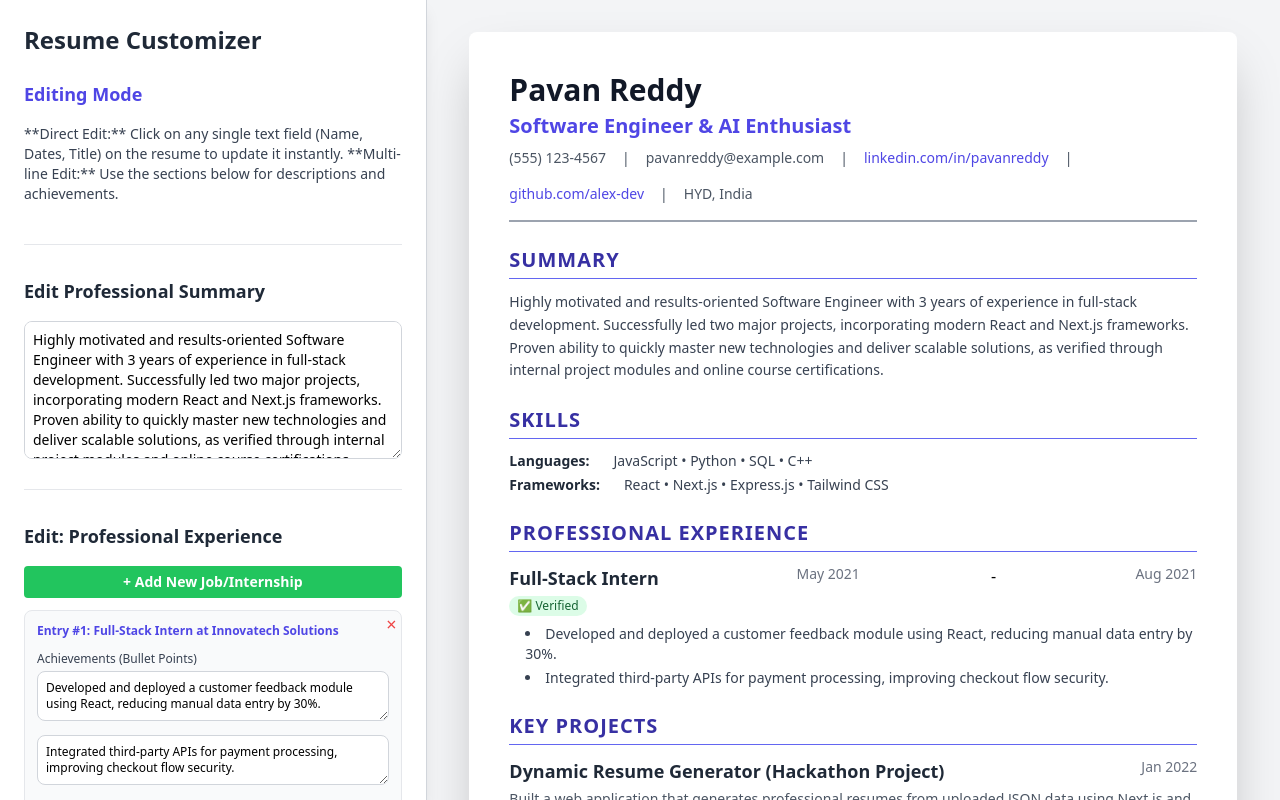
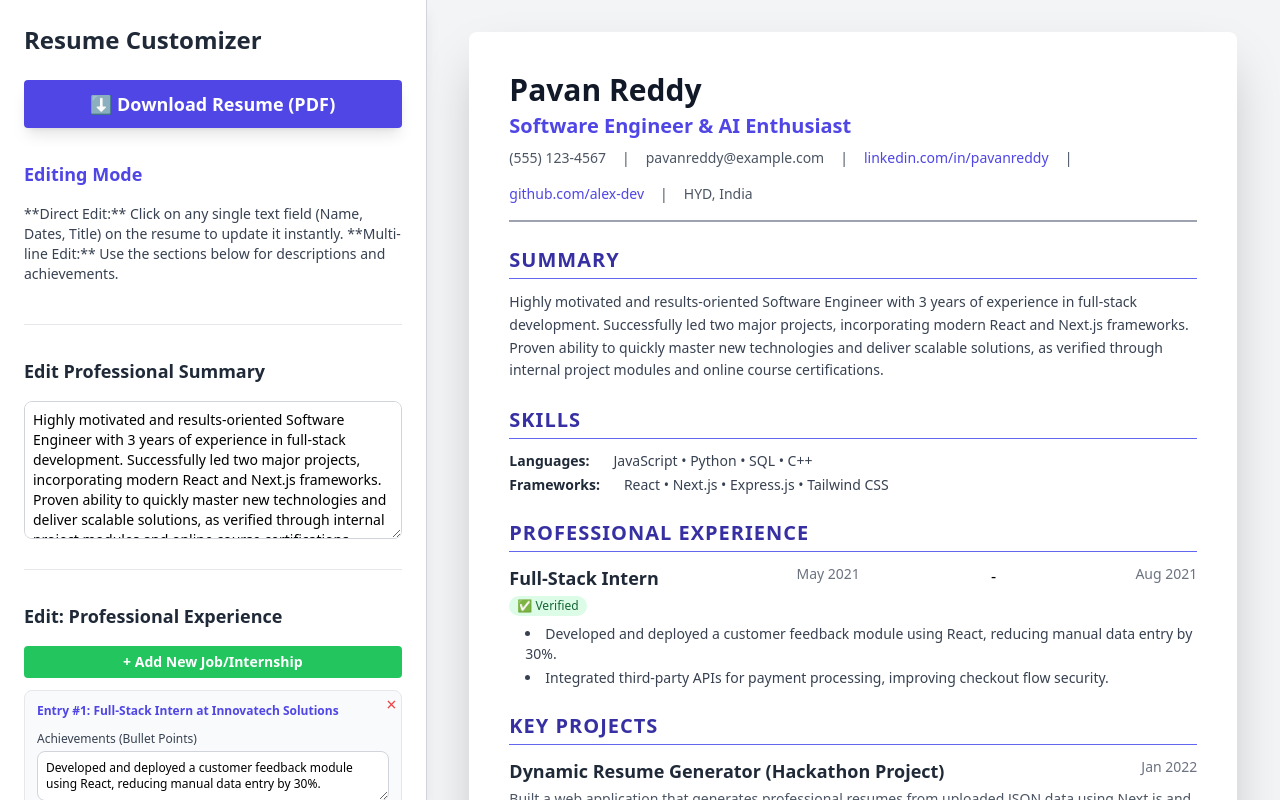
Before and after one commit to PavanReddy2802/resume-builder-ui-trial, a Next.js app: page / in a window 1280 px wide. Shown: the top 800 px of the page. Built offline with nearby package versions, Linux system fonts and the light colour scheme.

Commit message:
also page.tsx changes

```diff
--- a/app/page.tsx
+++ b/app/page.tsx
@@ -5,6 +5,10 @@
 import { useState } from 'react';
 import { mockResumeData } from "../data/mockResumeData";
 import React from 'react';
+// NEW IMPORTS: For PDF download functionality
+import html2canvas from 'html2canvas';
+import jsPDF from 'jspdf';
+
 
 // --- Initializing data for editable headings ---
 const initialHeadings = {
@@ -58,6 +62,45 @@ export default function Home() {
   const [paperBg, setPaperBg] = useState("paper-bg-white");
 
   const resume = resumeData;
+
+  /* --- DOWNLOAD PDF FUNCTION (NEW CORE LOGIC) --- */
+  const downloadPdf = async () => {
+    // The element we want to capture (the inner resume content)
+    const resumeElement = document.getElementById('resume-content');
+
+    if (resumeElement) {
+        // 1. Convert HTML element to canvas (image)
+        const canvas = await html2canvas(resumeElement, { scale: 2 }); // Use scale 2 for high resolution
+        const imgData = canvas.toDataURL('image/png');
+
+        // 2. Initialize jsPDF
+        const pdf = new jsPDF('p', 'mm', 'a4'); // Portrait, millimeters, A4 size
+        const imgWidth = 210; // A4 width in mm
+        const pageHeight = 297; // A4 height in mm
+        const imgHeight = (canvas.height * imgWidth) / canvas.width;
+        let heightLeft = imgHeight;
+
+        let position = 0;
+
+        // 3. Add the image to the PDF (handling multi-page if resume is long)
+        pdf.addImage(imgData, 'PNG', 0, position, imgWidth, imgHeight);
+        heightLeft -= pageHeight;
+
+        while (heightLeft >= 0) {
+            position = heightLeft - imgHeight;
+            pdf.addPage();
+            pdf.addImage(imgData, 'PNG', 0, position, imgWidth, imgHeight);
+            heightLeft -= pageHeight;
+        }
+
+        // 4. Download the file
+        pdf.save(`${resume.personal.name.replace(/\s/g, '_')}_Resume.pdf`);
+    } else {
+        alert("Error: Resume content not found for download.");
+    }
+  };
+  /* --- END DOWNLOAD PDF FUNCTION --- */
+
 
   /* --- CRUD FUNCTIONS (CREATE) --- */
   const addEntry = (category: ResumeKeys, template: any) => {
@@ -150,6 +193,14 @@ export default function Home() {
           Resume Customizer
         </h2>
 
+        {/* --- PDF DOWNLOAD BUTTON (NEW LOCATION) --- */}
+        <button
+            onClick={downloadPdf}
+            className="mb-8 w-full bg-indigo-600 hover:bg-indigo-700 text-white font-bold py-2.5 px-4 rounded text-lg transition shadow-lg"
+        >
+            ⬇️ Download Resume (PDF)
+        </button>
+
         {/* --- LIVE EDITING GUIDE --- */}
         <div className="mb-8 border-b border-gray-200 pb-6">
           <h3 className="text-lg font-bold text-indigo-600 mb-4">
@@ -206,7 +257,6 @@ export default function Home() {
                     </button>
 
                     <p className="text-xs font-medium text-gray-700 mt-3 mb-1">Achievements (Bullet Points)</p>
-                    {/* Achievements are still an array of strings, handled by separate textareas */}
                     {job.achievements.map((achievement, achIndex) => (
                         <textarea
                             key={achIndex}
@@ -339,8 +389,9 @@ export default function Home() {
       {/* 2. Resume Preview (2/3 width) - ALL FEATURES ACTIVE */}
       <div className="w-2/3 p-8">
         <div
+          id="resume-content" /* ID ADDED HERE FOR PDF DOWNLOAD */
           className={`max-w-3xl mx-auto p-10 shadow-2xl rounded-lg ${theme} ${fontStyle}`}
-          style={{backgroundColor: 'var(--paper-bg)'}} // Uses CSS variable for paper color
+          style={{backgroundColor: 'var(--paper-bg)'}}
         >
 
           {/* A. Header Section */}
@@ -404,6 +455,7 @@ export default function Home() {
               </div>
             ))}
           </section>
+
           {/* E. Projects Section */}
           <section className="mb-6">
             <EditableText tag="h2" category="headings" field="projects" className="section-title"/>
--- a/package.json
+++ b/package.json
@@ -10,6 +10,8 @@
   },
   "dependencies": {
     "autoprefixer": "^10.4.19",
+    "html2canvas": "^1.4.1",
+    "jspdf": "^3.0.3",
     "next": "15.5.6",
     "postcss": "^8.4.38",
     "react": "19.1.0",
```
Also changed, not shown: 1 other file (tests, documents, lock files or other folders).
